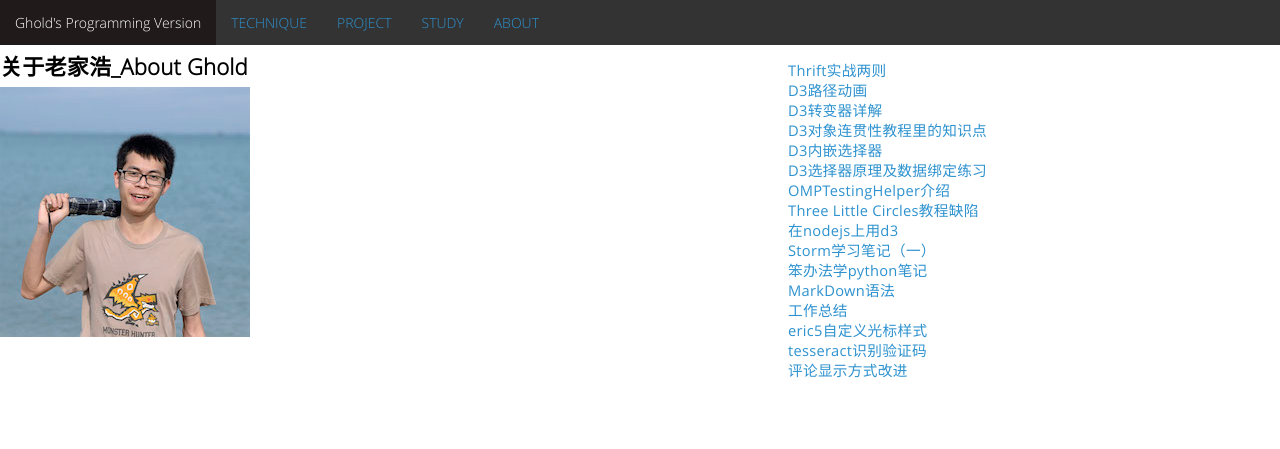
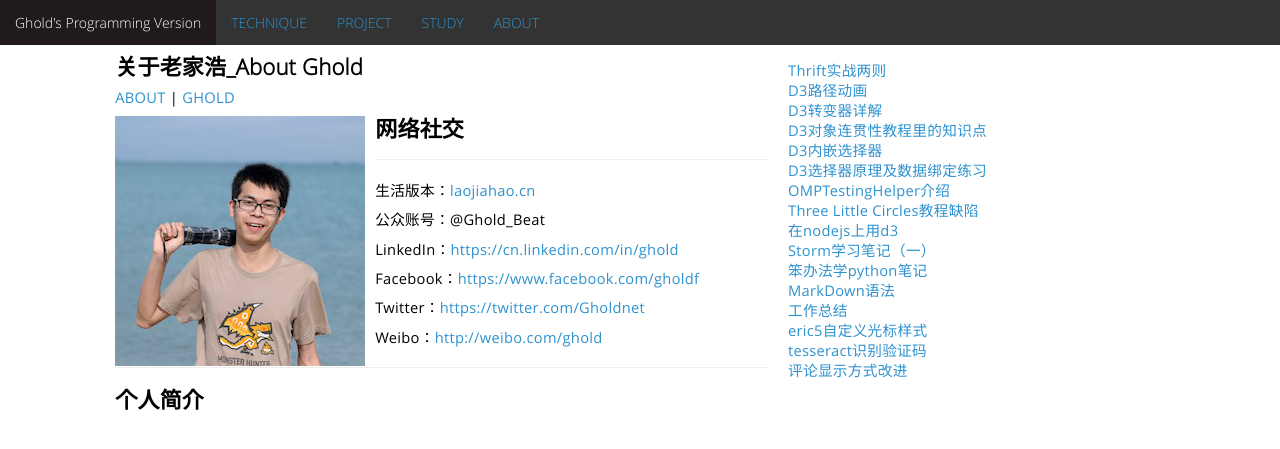
Before and after one commit to ghold/ghold.github.io, a Jekyll site: the page built from about.md, in a window 1280 px wide and 900 px high. Shown: the top 449 px of the window. Built offline with Jekyll 4.4.1, drawn with Linux system fonts in a browser that asks for light colours; Markdown is read by kramdown in place of the engine named in the settings.

Commit message:
update about

```diff
--- a/_includes/header.html
+++ b/_includes/header.html
@@ -8,6 +8,7 @@
     <script src="/assets/js/jquery/jquery.min.js"></script>
     <script src="/assets/js/jquery/jquery.widget.min.js"></script>
     <script src="/assets/js/metro/metro.min.js"></script>
+    <script src="/assets/js/default/default.js"></script>
     <title>{{ page.title }} | Ghold's Programming Version</title>
 </head>
 <body class="metro">
--- a/_layouts/default.html
+++ b/_layouts/default.html
@@ -7,9 +7,13 @@
 			<div class = "content_side">
 				<h3>{{ page.title }}</h3>
 				<p><a href="/map.html#{{ page.category| upcase }}">{{ page.category| upcase}}</a> |
-				{% for tag in page.tags %}
-					<a href="/map.html#{{ tag| upcase }}">{{ tag| upcase }}</a>{% unless page.tags.last == tag %}, {% endunless %}
-
+                {% if page.tags.last %}
+                    {% assign tags = page.tags %}
+                {% else %}
+                    {% assign tags = page.tags|split:"," %}
+                {% endif %}
+				{% for tag in tags %}
+					<a href="/map.html#{{ tag| upcase }}">{{ tag| upcase }}</a>{% unless tags.last == tag %}, {% endunless %}
 				{% endfor %}
 				</p>
 				{{ content }}
--- a/about.md
+++ b/about.md
@@ -1,11 +1,43 @@
 ---
-layout: index
-title: About Ghold
+layout: default
+title: 关于老家浩_About Ghold
+category: ABOUT
+tags: GHOLD
 ---
 
-###关于老家浩_About Ghold
+<div id="qrcode"><img src="assets/img/about/qrcode.jpg" /></div>
 
 <style>
-img {float:left}
+img {
+    float:left;
+    padding-right:10px
+}
+
+#qrcode {
+    position:absolute;
+}
+
+#social {
+    color:rgba(204, 0, 0,0.8)
+}
 </style>
 ![你好，我是啊浩](/assets/img/about/ghold.jpg "你好，我是啊浩")
+
+###网络社交
+
+---
+
+生活版本：[laojiahao.cn](http://laojiahao.cn)
+
+公众账号：<span id="social">@Ghold_Beat</span>
+
+LinkedIn：[https://cn.linkedin.com/in/ghold](https://cn.linkedin.com/in/ghold)
+
+Facebook：[https://www.facebook.com/gholdf](https://www.facebook.com/gholdf)
+
+Twitter：[https://twitter.com/Gholdnet](https://twitter.com/Gholdnet)
+
+Weibo：[http://weibo.com/ghold](http://weibo.com/ghold)
+
+---
+###个人简介
--- /dev/null
+++ b/assets/js/default/default.js
@@ -0,0 +1,9 @@
+$(function(){
+    $("#qrcode").hide();
+    $("#social").hover(function(){
+        $("#qrcode").show();
+    }, function(){
+        $("#qrcode").hide();
+    });
+
+});
```
Also changed, not shown: assets/img/about/qrcode.jpg (added).
